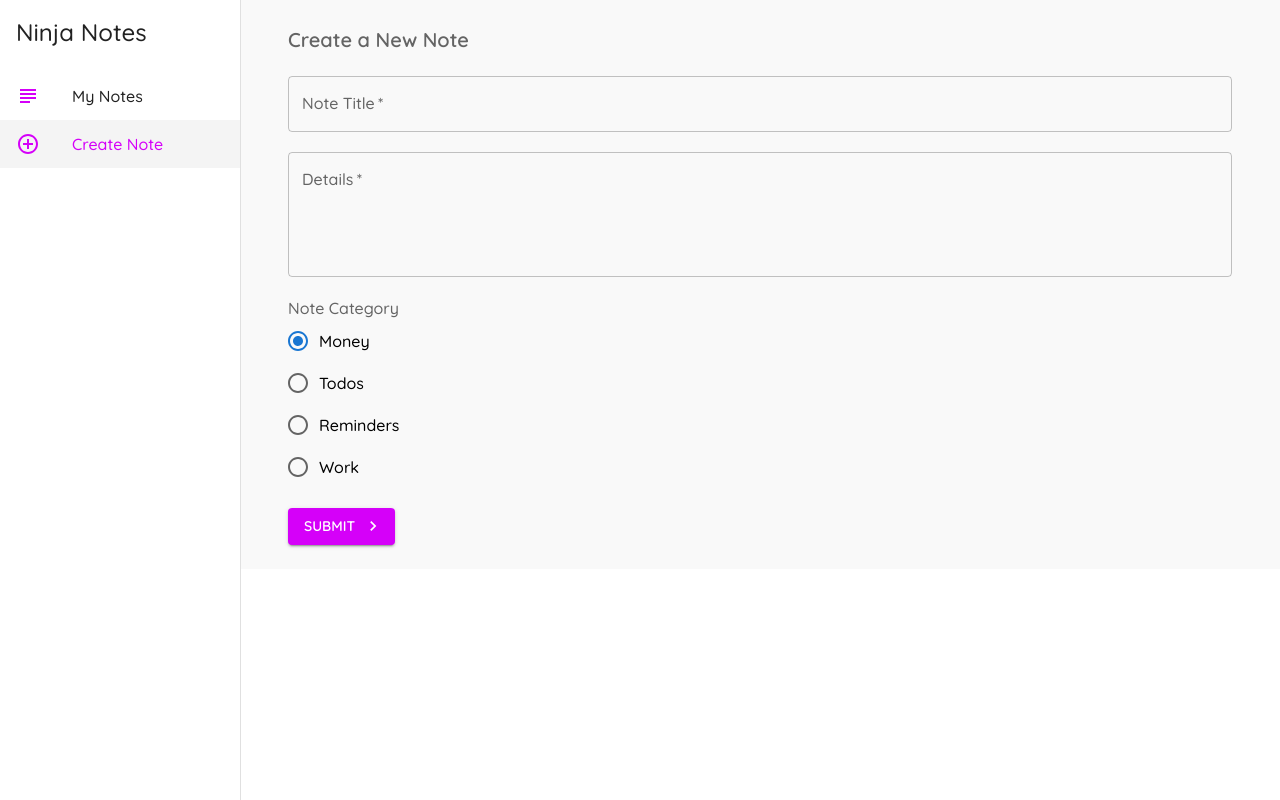
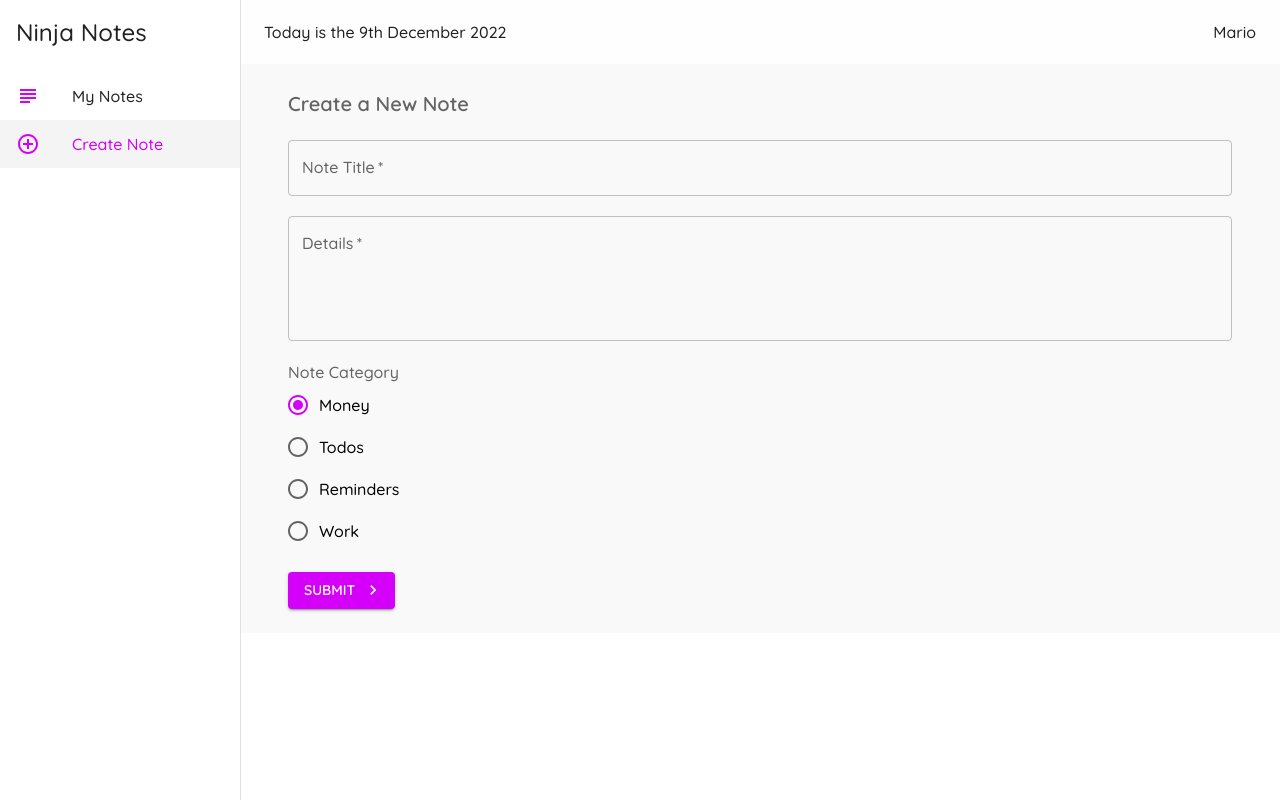
Before and after one commit to kulotsystems/mui-thenetninja, a React (Vite) app: page /mui-thenetninja/create in a window 1280 px wide. Built offline with nearby package versions, Linux system fonts and the light colour scheme.

Commit message:
Lesson 16: App Bars.

```diff
--- a/package.json
+++ b/package.json
@@ -16,6 +16,7 @@
     "@fontsource/roboto": "^4.5.8",
     "@mui/icons-material": "^5.10.16",
     "@mui/material": "^5.10.17",
+    "date-fns": "^2.29.3",
     "react": "^18.2.0",
     "react-dom": "^18.2.0",
     "react-router-dom": "^6.4.5"
--- a/src/App.jsx
+++ b/src/App.jsx
@@ -10,7 +10,7 @@ import Layout from './components/Layout.jsx';
 const theme = createTheme({
     palette: {
         primary: {
-            main: '#1976d2'
+            main: '#fefefe'
         },
 
         // different approach
--- a/src/components/Layout.jsx
+++ b/src/components/Layout.jsx
@@ -4,12 +4,15 @@ import List from '@mui/material/List';
 import ListItemButton from '@mui/material/ListItemButton';
 import ListItemIcon from '@mui/material/ListItemIcon';
 import ListItemText from '@mui/material/ListItemText';
+import AppBar from '@mui/material/AppBar';
+import Toolbar from '@mui/material/Toolbar';
 
 import useClasses from '../hooks/useClasses.js';
 import SubjectOutlinedIcon from '@mui/icons-material/SubjectOutlined';
 import AddCircleOutlineOutlinedIcon from '@mui/icons-material/AddCircleOutlineOutlined';
 import { useNavigate, useLocation } from 'react-router-dom';
 import routes from '../routes.js';
+import { format } from 'date-fns';
 
 const drawerWidth = 240;
 const styles = (theme) => {
@@ -34,6 +37,13 @@ const styles = (theme) => {
         },
         title: {
             padding: `${theme.spacing(2)} !important`
+        },
+        appbar: {
+            width: `calc(100% - ${drawerWidth}px) !important`
+        },
+        toolbar: theme.mixins.toolbar,
+        date: {
+            flexGrow: 1
         }
     }
 }
@@ -59,6 +69,19 @@ const Layout = ({ children }) => {
     return (
         <div className={classes.root}>
             {/*app bar  */}
+            <AppBar
+                className={classes.appbar}
+                elevation={0}
+            >
+                <Toolbar>
+                    <Typography className={classes.date}>
+                        Today is the {format(new Date(), 'do MMMM Y')}
+                    </Typography>
+                    <Typography>
+                        Mario
+                    </Typography>
+                </Toolbar>
+            </AppBar>
 
             {/*app drawer*/}
             <Drawer
@@ -89,6 +112,7 @@ const Layout = ({ children }) => {
             </Drawer>
 
             <div className={classes.page}>
+                <div className={classes.toolbar}></div>
                 { children }
             </div>
 
--- a/src/pages/Create.jsx
+++ b/src/pages/Create.jsx
@@ -90,13 +90,13 @@ const Create = () => {
                     error={detailsError}
                 />
 
-                <FormControl className={classes.field}>
+                <FormControl className={classes.field} color="secondary">
                     <FormLabel>Note Category</FormLabel>
                     <RadioGroup value={category} onChange={(e) => setCategory(e.target.value)}>
-                        <FormControlLabel value="money" control={<Radio/>} label="Money"/>
-                        <FormControlLabel value="todos" control={<Radio/>} label="Todos"/>
-                        <FormControlLabel value="reminders" control={<Radio/>} label="Reminders"/>
-                        <FormControlLabel value="work" control={<Radio/>} label="Work"/>
+                        <FormControlLabel value="money" control={<Radio color="secondary"/>} label="Money"/>
+                        <FormControlLabel value="todos" control={<Radio color="secondary"/>} label="Todos"/>
+                        <FormControlLabel value="reminders" control={<Radio color="secondary"/>} label="Reminders"/>
+                        <FormControlLabel value="work" control={<Radio color="secondary"/>} label="Work"/>
                     </RadioGroup>
                 </FormControl>
 
```
Also changed, not shown: 1 other file (tests, documents, lock files or other folders).
